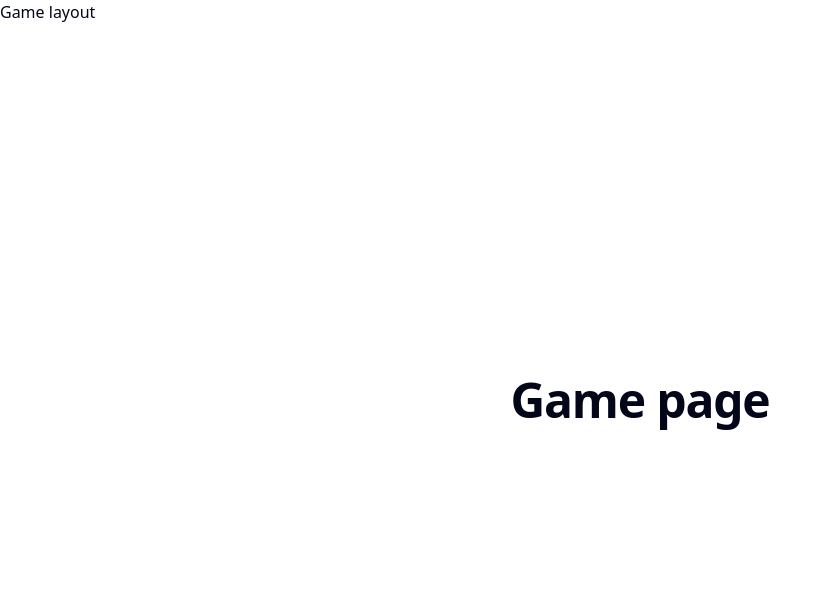
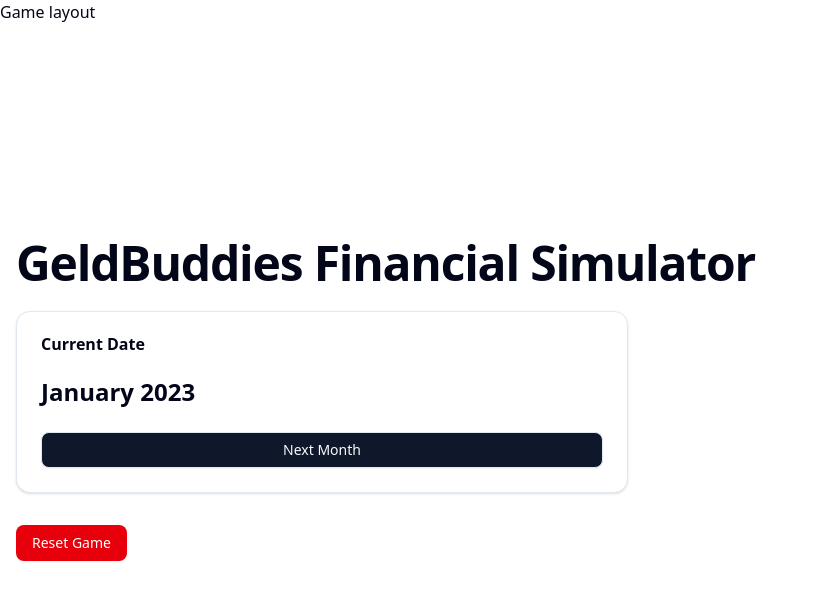
Before and after one commit to geldbuddies/geldbuddies, a Next.js app: page /game in a window 1280 px wide. Shown: the top 600 px of the page, without its empty margins (0-831 px from the left). Built offline with nearby package versions, Linux system fonts and the light colour scheme.

Commit message:
feat: implement game state management and UI components

```diff
--- a/package.json
+++ b/package.json
@@ -17,7 +17,8 @@
     "react": "^19.0.0",
     "react-dom": "^19.0.0",
     "tailwind-merge": "^3.0.2",
-    "tailwindcss-animate": "^1.0.7"
+    "tailwindcss-animate": "^1.0.7",
+    "zustand": "^5.0.3"
   },
   "devDependencies": {
     "@eslint/eslintrc": "^3",
--- a/src/app/game/page.tsx
+++ b/src/app/game/page.tsx
@@ -1,5 +1,27 @@
+'use client';
+
+import { TimeDisplay } from '@/components/game/time-display';
+import { Button } from '@/components/ui/button';
+import { useGame } from '@/hooks/use-game';
+
 export default function GamePage() {
+  const { resetGame } = useGame();
+
   return (
-    <h1 className="scroll-m-20 text-4xl font-extrabold tracking-tight lg:text-5xl">Game page</h1>
+    <div className="container mx-auto p-4">
+      <h1 className="scroll-m-20 text-4xl font-extrabold tracking-tight lg:text-5xl mb-6">
+        GeldBuddies Financial Simulator
+      </h1>
+
+      <div className="grid grid-cols-1 md:grid-cols-2 gap-6 mb-6">
+        <TimeDisplay />
+      </div>
+
+      <div className="mt-8">
+        <Button variant="destructive" onClick={resetGame}>
+          Reset Game
+        </Button>
+      </div>
+    </div>
   );
 }
--- /dev/null
+++ b/src/components/game/time-display.tsx
@@ -0,0 +1,25 @@
+'use client';
+
+import { Button } from '@/components/ui/button';
+import { Card, CardContent, CardFooter, CardHeader, CardTitle } from '@/components/ui/card';
+import { useGame } from '@/hooks/use-game';
+
+export function TimeDisplay() {
+  const { formatDate, nextMonth } = useGame();
+
+  return (
+    <Card>
+      <CardHeader>
+        <CardTitle>Current Date</CardTitle>
+      </CardHeader>
+      <CardContent>
+        <p className="text-2xl font-bold">{formatDate()}</p>
+      </CardContent>
+      <CardFooter>
+        <Button onClick={nextMonth} className="w-full">
+          Next Month
+        </Button>
+      </CardFooter>
+    </Card>
+  );
+}
--- /dev/null
+++ b/src/hooks/use-game.ts
@@ -0,0 +1,40 @@
+import { useGameStore } from '@/store/game-store';
+import { useCallback } from 'react';
+
+export function useGame() {
+  const { month, year, advanceMonth, resetGame } = useGameStore();
+
+  const getMonthName = useCallback((monthNum: number) => {
+    const months = [
+      'January',
+      'February',
+      'March',
+      'April',
+      'May',
+      'June',
+      'July',
+      'August',
+      'September',
+      'October',
+      'November',
+      'December',
+    ];
+    return months[monthNum - 1];
+  }, []);
+
+  const formatDate = useCallback(() => {
+    return `${getMonthName(month)} ${year}`;
+  }, [month, year, getMonthName]);
+
+  const nextMonth = useCallback(() => {
+    advanceMonth();
+  }, [advanceMonth]);
+
+  return {
+    month,
+    year,
+    formatDate,
+    nextMonth,
+    resetGame,
+  };
+}
--- /dev/null
+++ b/src/store/game-store.ts
@@ -0,0 +1,137 @@
+import { create } from 'zustand';
+import { persist } from 'zustand/middleware';
+
+interface Job {
+  id: string;
+  title: string;
+  income: number;
+}
+
+interface Possession {
+  id: string;
+  name: string;
+  category: 'housing' | 'transport' | 'utility' | 'subscription' | 'other';
+  monthlyCost: number;
+}
+
+interface GameState {
+  // Player information
+  birthMonth: number;
+  birthYear: number;
+
+  // Player finances
+  money: number;
+  jobs: Job[];
+  possessions: Possession[];
+
+  // Time
+  month: number;
+  year: number;
+
+  // Assets
+  assets: Array<{ id: string; name: string; value: number }>;
+
+  // Game state
+  events: Array<{ id: string; seen: boolean }>;
+}
+
+interface GameActions {
+  // Basic setters for each state property
+  updateMoney: (value: number) => void;
+  setBirthDate: (month: number, year: number) => void;
+  addJob: (job: Job) => void;
+  removeJob: (id: string) => void;
+  addPossession: (possession: Possession) => void;
+  removePossession: (id: string) => void;
+  addAsset: (asset: { id: string; name: string; value: number }) => void;
+  removeAsset: (id: string) => void;
+  advanceMonth: () => void;
+  resetGame: () => void;
+}
+
+const initialState: GameState = {
+  // Player is 25 years old at the start
+  birthMonth: 6,
+  birthYear: 1998,
+
+  money: 1000,
+  jobs: [{ id: '1', title: 'Entry Level Job', income: 1500 }],
+  possessions: [
+    { id: '1', name: 'Studio Apartment', category: 'housing', monthlyCost: 500 },
+    { id: '2', name: 'Basic Groceries', category: 'other', monthlyCost: 300 },
+  ],
+  month: 1,
+  year: 2023,
+  assets: [],
+  events: [],
+};
+
+export const useGameStore = create<GameState & GameActions>()(
+  persist(
+    (set) => ({
+      ...initialState,
+
+      updateMoney: (value) => set({ money: value }),
+
+      setBirthDate: (month, year) => set({ birthMonth: month, birthYear: year }),
+
+      addJob: (job) =>
+        set((state) => ({
+          jobs: [...state.jobs, job],
+        })),
+
+      removeJob: (id) =>
+        set((state) => ({
+          jobs: state.jobs.filter((job) => job.id !== id),
+        })),
+
+      addPossession: (possession) =>
+        set((state) => ({
+          possessions: [...state.possessions, possession],
+        })),
+
+      removePossession: (id) =>
+        set((state) => ({
+          possessions: state.possessions.filter((possession) => possession.id !== id),
+        })),
+
+      addAsset: (asset) =>
+        set((state) => ({
+          assets: [...state.assets, asset],
+        })),
+
+      removeAsset: (id) =>
+        set((state) => ({
+          assets: state.assets.filter((asset) => asset.id !== id),
+        })),
+
+      advanceMonth: () =>
+        set((state) => {
+          const newMonth = state.month === 12 ? 1 : state.month + 1;
+          const newYear = newMonth === 1 ? state.year + 1 : state.year;
+
+          // Calculate total income from all jobs
+          const monthlyIncome = state.jobs.reduce((total, job) => total + job.income, 0);
+
+          // Calculate total expenses from all possessions
+          const monthlyExpenses = state.possessions.reduce(
+            (total, possession) => total + possession.monthlyCost,
+            0
+          );
+
+          const newMoney = state.money + monthlyIncome - monthlyExpenses;
+
+          return {
+            month: newMonth,
+            year: newYear,
+            money: newMoney,
+          };
+        }),
+
+      resetGame: () => set(initialState),
+    }),
+    {
+      name: 'geldbuddies-game-storage',
+    }
+  )
+);
```
Also changed, not shown: 1 other file (tests, documents, lock files or other folders).
